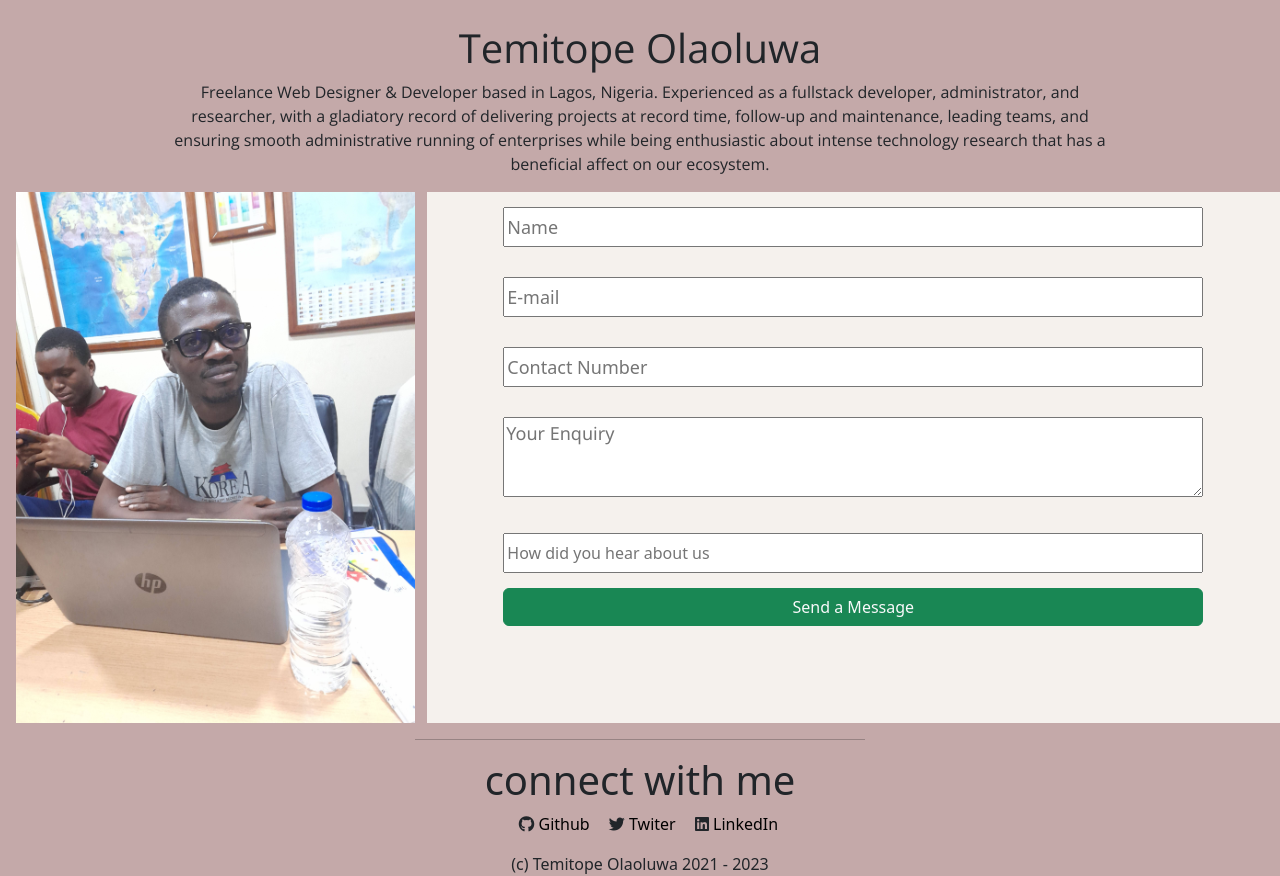
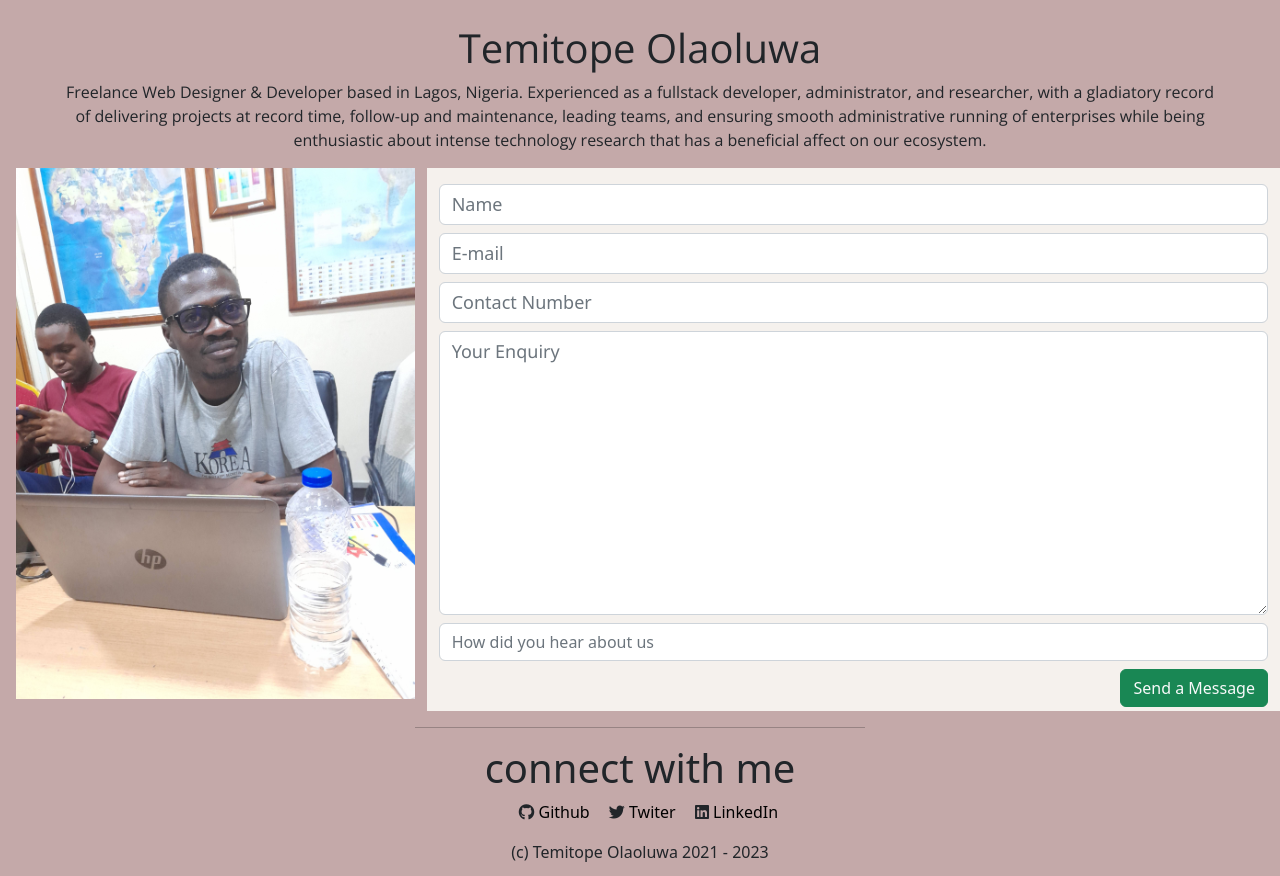
Before and after one commit to topinsn/topinsn, a PHP site: page /contact.php in a window 1280 px wide. Shown: the part 100-976 px from the top of the page. Run offline with PHP 8.4, Linux system fonts and the light colour scheme.

Commit message:
modifications to contactand creation of micro-parts

```diff
--- a/contact.php
+++ b/contact.php
@@ -5,15 +5,7 @@
 
 
         <!-- little writeup about me -->
-        <div class="row text-center">
-            <div class="col-md-12 mt-2" style="font-family:raleway, 'Open Sans', sans-serif;">
-                <h1 style="font-family:'times news roman' serif ;">Temitope Olaoluwa</h1>
-                <p class="mx-md-12" style="margin-left: 150px;margin-right: 150px;">
-                    Freelance Web Designer & Developer based in Lagos, Nigeria. Experienced as a fullstack developer, administrator, and researcher, with a gladiatory record of delivering projects at record time, follow-up and maintenance, leading teams, and ensuring smooth
-                    administrative running of enterprises while being enthusiastic about intense technology research that has a beneficial affect on our ecosystem.
-                </p>
-            </div>
-        </div>
+        <?php include_once "intro.php"; ?>
 
         <!-- About me -->
         <div class="row">
@@ -22,13 +14,16 @@
             </div>
             <div class="col-md-8 justify-content-evenly" style="background-color:rgba(245, 242, 238, 0.993) ;">
                 <div>
-                    <form action="mail_me.php" align="center" class="form" method="POST">
-                        <input type="text" placeholder="Name" style="margin: 15px; width: 700px; height: 40px; color:#EAE3DF; font-size: large;"><br>
-                        <input type="email" placeholder="E-mail" style="margin: 15px; width: 700px; height: 40px; color:#EAE3DF; font-size: large; "><br>
-                        <input type="text" placeholder="Contact Number" style="margin: 15px; width: 700px; height: 40px; color:#EAE3DF; font-size: large;"><br>
-                        <textarea name="Your Enquiry" id="#" cols="30" rows="10" placeholder="Your Enquiry" style="margin: 15px; width: 700px; height: 80px; color:#EAE3DF; font-size: large; font-family: 'Segoe UI', Tahoma, Geneva, Verdana, sans-serif"></textarea>
-                        <input type="text" placeholder="How did you hear about us" style="margin: 15px; width: 700px; height: 40px; color:#EAE3DF; "><br>
-                        <button class="btn btn-success text-light" style=" width: 700px; ">Send a Message</button>
+                    <form action="mail_me.php"  class="form" method="POST">
+                        <input type="text" placeholder="Name" style=" color:#EAE3DF; font-size: large;" class="form-control mt-3" required>
+                        <input type="email" placeholder="E-mail" style=" color:#EAE3DF; font-size: large; " class="form-control mt-2" required>
+                        <input type="text" placeholder="Contact Number" style="color:#EAE3DF; font-size: large;" class="form-control mt-2">
+                        <textarea name="Your Enquiry" id="#" rows="10" placeholder="Your Enquiry" style=" color:#EAE3DF; font-size: large; font-family: 'Segoe UI', Tahoma, Geneva, Verdana, sans-serif" class="form-control mt-2" required></textarea>
+                        <input type="text" placeholder="How did you hear about us" style=" color:#EAE3DF;" class="form-control mt-2" required>
+                        <div class="d-flex justify-content-end mt-2 mb-1">
+                            <button class="btn btn-success text-light ">Send a Message</button>
+                        </div>
+
 
                     </form>
 
--- a/footer.php
+++ b/footer.php
@@ -1,12 +1,12 @@
  <!-- footer -->
- <div align="center">
+        <div class="d-flex justify-content-center">
             <hr width="450px">
         </div>
- <div class="row text-md-center footer">
-            <div class="col-md-12">
+        <div class="row text-md-center footer ">
+            <div class="col-md-12 d-flex justify-content-center">
                     <h1>connect with me</h1>
             </div>
-            <div class="col-md-12 ">
+            <div class="col-md-12 d-flex justify-content-center">
                 <ul id="sm">
                     <i class="fa-brands fa-github"></i>
                     <li><a href="https://github.com/topinsn">Github</a></li>
@@ -17,8 +17,9 @@
                     <i class="fa-brands fa-linkedin"></i>
                     <li><a href="https://www.linkedin.com/in/topeoyelami/">LinkedIn</a></li>
                 </ul>
-
-                <span> (c) Temitope Olaoluwa
+            </div>
+                <div class="d-flex justify-content-center">
+                    <span > (c) Temitope Olaoluwa
                         <?php
                             $initial_year = 2021;
                             $current_year = date("Y");
@@ -28,6 +29,7 @@
                     </span>
                 </div>
 
+
         </div>
 
     </div>
--- /dev/null
+++ b/intro.php
@@ -0,0 +1,9 @@
+<div class="row text-center">
+            <div class="col-md-12 mt-2" style="font-family:raleway, 'Open Sans', sans-serif;">
+                <h1 style="font-family:'times news roman' serif ;">Temitope Olaoluwa</h1>
+                <p class="mx-md-12 ps-5 pe-5">
+                    Freelance Web Designer & Developer based in Lagos, Nigeria. Experienced as a fullstack developer, administrator, and researcher, with a gladiatory record of delivering projects at record time, follow-up and maintenance, leading teams, and ensuring smooth
+                    administrative running of enterprises while being enthusiastic about intense technology research that has a beneficial affect on our ecosystem.
+                </p>
+            </div>
+        </div>
--- /dev/null
+++ b/skills.php
@@ -0,0 +1,3 @@
+<div id="skills">
+
+</div>
```
Also changed, not shown: About.php (+2 -10 lines), index.php (+3 -9 lines), portfolio.php (+8 -0 lines), 1 other file. Lines whose indentation alone changed are shown as unchanged.
